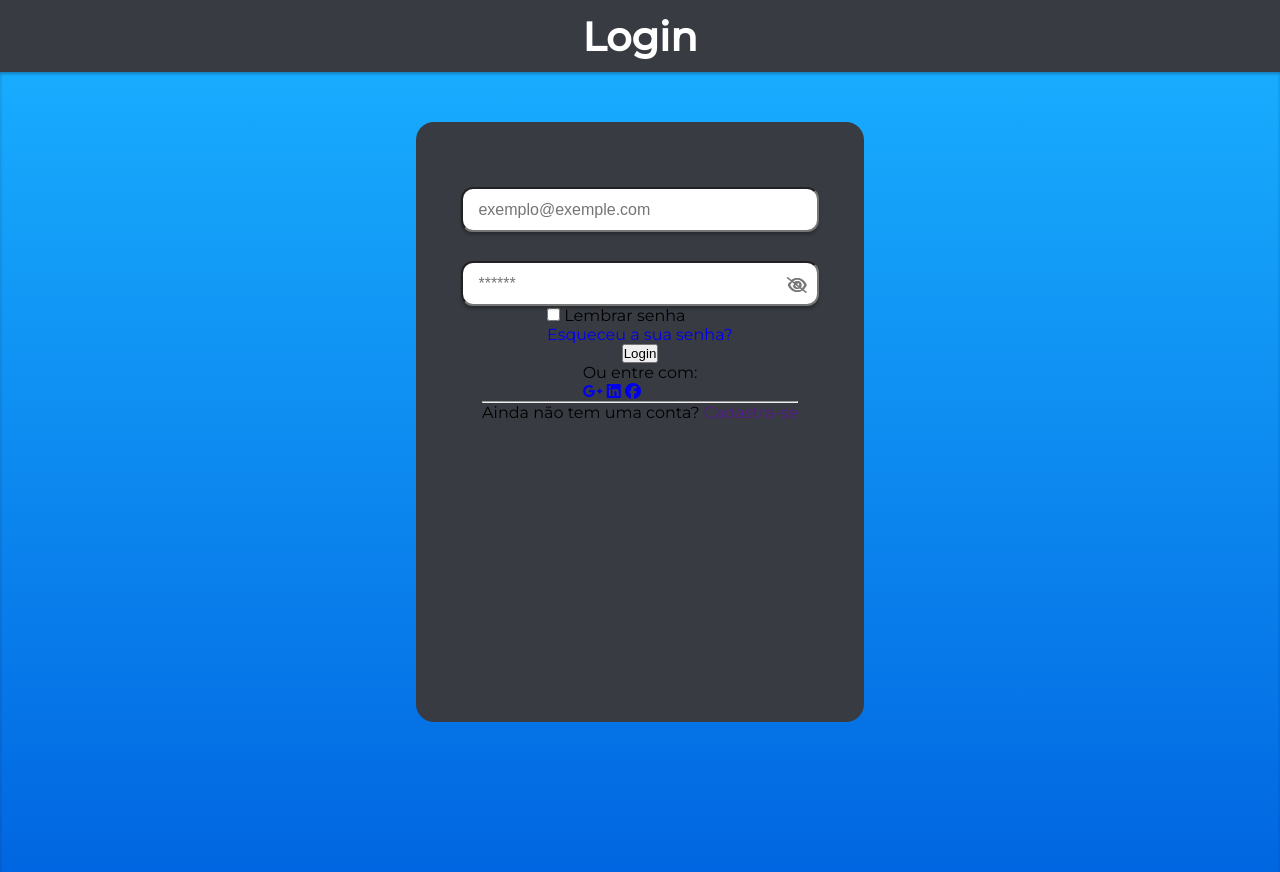
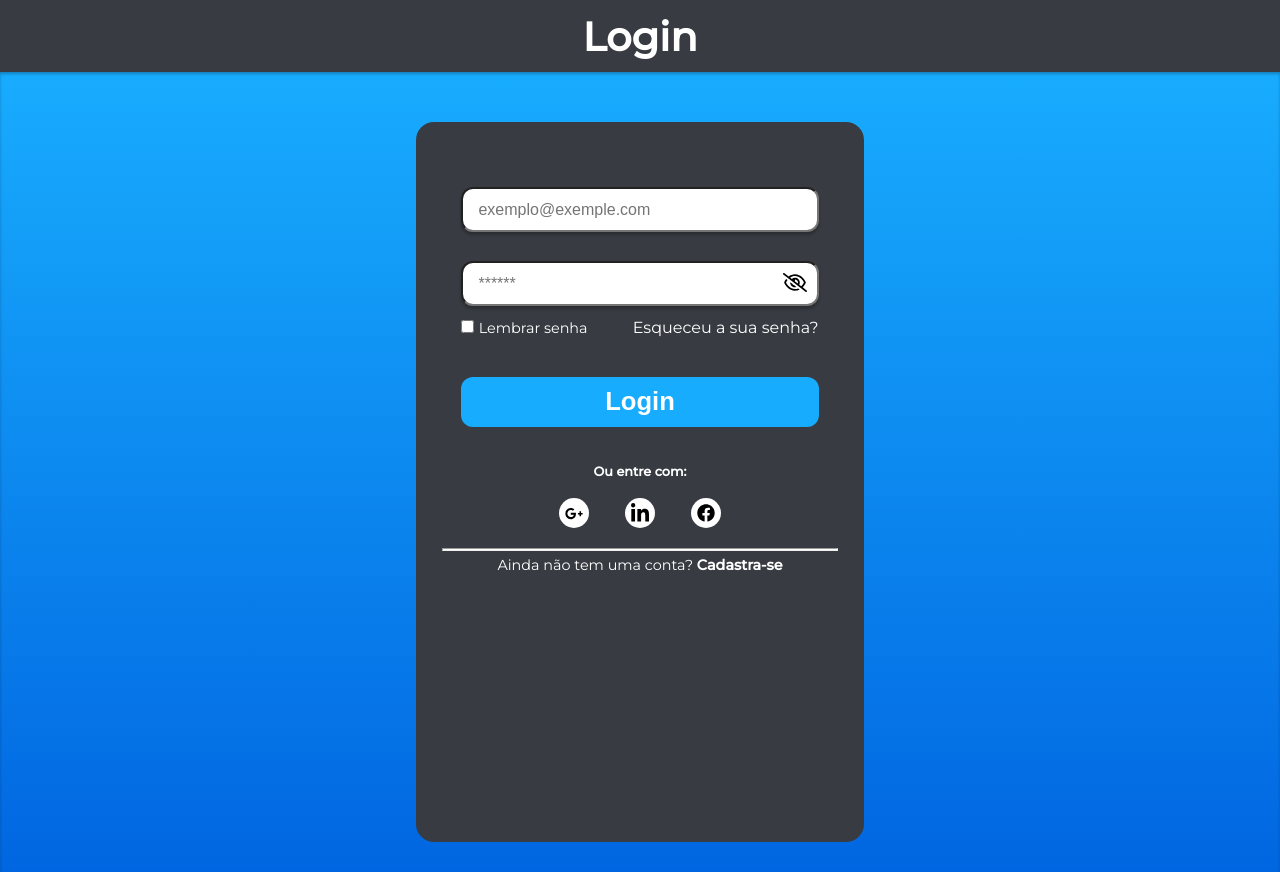
Before and after one commit to claudiaapj/Formulario, a plain HTML site: page index.html in a window 1280 px wide. Drawn offline with Linux system fonts and the light colour scheme.

Commit message:
Finalizando

```diff
--- a/assets/css/style.css
+++ b/assets/css/style.css
@@ -3,6 +3,7 @@
     padding: 0;
     box-sizing: border-box;
     text-decoration: none;
+    color: #fff;
 
 
 }
@@ -34,7 +35,7 @@ main{
 main form{
     margin-top: 50px;
     width: 35%;
-    height: 75vh;
+    height: 90vh;
     background-color: #383c42;
     box-shadow: 0px 3px 4px rgba(0, 0, 0, 0.4) inset 0px 4px 4px rgba(0, 0, 0, 0.25);
     border-radius: 18px;
@@ -75,14 +76,127 @@ main .password-container{
     flex-direction: column;
     align-items: center;
 }
-main form .password-container i{
+main form .password-container img{
     position: absolute;
     right: 8%;
-    top: 35%;
+    top: 27%;
     color: #777;
     cursor: pointer;
+    width: 6%;
 
 }
 #eye{
     display: none;
 }
+
+main form .password-info{
+    width: 90%;
+    margin-top: 3%;
+    display: flex;
+    align-items: center;
+    justify-content: space-between;
+}
+
+main form .password-info a{
+    transition: 0.2s ease-in-out;
+
+}
+
+main form .password-info a:hover{
+    color: #18acfe;
+
+}
+
+main form button{
+    background-color: #18acfe;
+    width: 90%;
+    height: 50px;
+    border: 0;
+    outline: 0;
+    border-radius: 12px;
+    margin-top: 10%;
+    font-size: 1.6em;
+    font-weight: 600;
+    cursor: pointer;
+    transition: 0.3s ease-in-out;
+}
+.link img{
+    cursor: pointer;
+
+
+}
+main form button:hover{
+    background: #fff;
+    color: #18acfe;
+}
+ .link {
+    width: 100%;
+    display: flex;
+    flex-direction: column;
+    align-items: center;
+    margin-top: 8%;
+
+}
+.link aside{
+
+    display: flex;
+    justify-content: space-around;
+    width: 50%;
+    align-items: center;
+
+
+}
+.link a{
+    margin-top: 10%;
+    background-color: #fff;
+    padding: 3%;
+    height: 30px;
+    width: 30px;
+    border-radius: 15px;
+    transition: 0.3s ease-in-out;
+    color: #fff;
+    display: flex;
+    justify-content: center;
+    align-items: center;
+
+}
+.link span{
+    font-size: 0.8em;
+    font-weight: 600;
+
+}
+.link img{
+    width: 100%;
+
+
+}
+
+main form footer{
+    width: 100%;
+    margin-top: 5%;
+    display: flex;
+    flex-direction: column;
+    align-items: center;
+}
+
+main form footer hr{
+    width: 100%;
+    height: 3px;
+    background-color: #fff;
+}
+
+main form span{
+    font-weight: 400;
+    font-size: 0.9em;
+    margin-top: 5px;
+}
+
+main form footer a{
+    font-weight: 600;
+    transition: 0.2s ease-in-out;
+
+}
+
+main form footer a:hover{
+    color: #18acfe;
+}
--- a/assets/js/script.js
+++ b/assets/js/script.js
@@ -0,0 +1,18 @@
+function oculta(){
+    const eye = document.getElementById("eye");
+    const eyeSlah = document.getElementById("eye-slash");
+    const password = document.getElementById("password");
+
+    if(eye.style.display == 'none'){
+        eye.style.display = 'block';
+        eyeSlah.style.display = 'none';
+        password.type = 'text';
+    }else{
+        eye.style.display = 'none';
+        eyeSlah.style.display = 'block';
+        password.type = 'password';
+    }
+}
+document.getElementById("btn-login").addEventListener('click', function(e){
+    e.preventDefault();
+})
--- a/index.html
+++ b/index.html
@@ -10,7 +10,6 @@
     <link rel="preconnect" href="https://fonts.gstatic.com" crossorigin>
     <link href="https://fonts.googleapis.com/css2?family=Montserrat:wght@400;500&display=swap" rel="stylesheet">
     <link rel="stylesheet" href="./font-awesome/css/fontawesome.min.css">
-    <script src="https://kit.fontawesome.com/834e698b3a.js" crossorigin="anonymous"></script>
     <title>Login</title>
 </head>
 <body>
@@ -22,9 +21,9 @@
             <section class="container">
                 <input type="email" placeholder="exemplo@exemple.com">
                 <div class="password-container">
-                    <input type="password" class="password" id="passwordCont" placeholder="******">
-                    <i class="fa-regular fa-eye"></i>
-                    <i class="fa-regular fa-eye-slash"></i>
+                    <input type="password" class="password" id="password" placeholder="******" onclick="oculta()">
+                    <img id="eye" src="./assets/img/eye-regular.svg" alt="" onclick="oculta()">
+                    <img onclick="oculta()" id="eye-slash" src="./assets/img/eye-slash-regular.svg" alt="">
                 </div>
 
             </section>
@@ -40,9 +39,9 @@
             <section class="link">
                 <span>Ou entre com:</span>
                 <aside>
-                    <a href="#"><i class="fa-brands fa-google-plus-g"></i></a>
-                    <a href="#"><i class="fa-brands fa-linkedin"></i></a>
-                    <a href="#"><i class="fa-brands fa-facebook"></i></a>
+                    <a href="#"><img src="./assets/img/google-plus-g.svg" alt=""></a>
+                    <a href="#"><img src="./assets/img/linkedin-in.svg" alt=""></a>
+                   <a href="#"> <img src="./assets/img/facebook.svg" alt=""></a>
                 </aside>
 
 
```
Also changed, not shown: assets/img/eye-regular.svg (added), assets/img/eye-slash-regular.svg (added), assets/img/facebook.svg (added), assets/img/google-plus-g.svg (added), assets/img/linkedin-in.svg (added).
